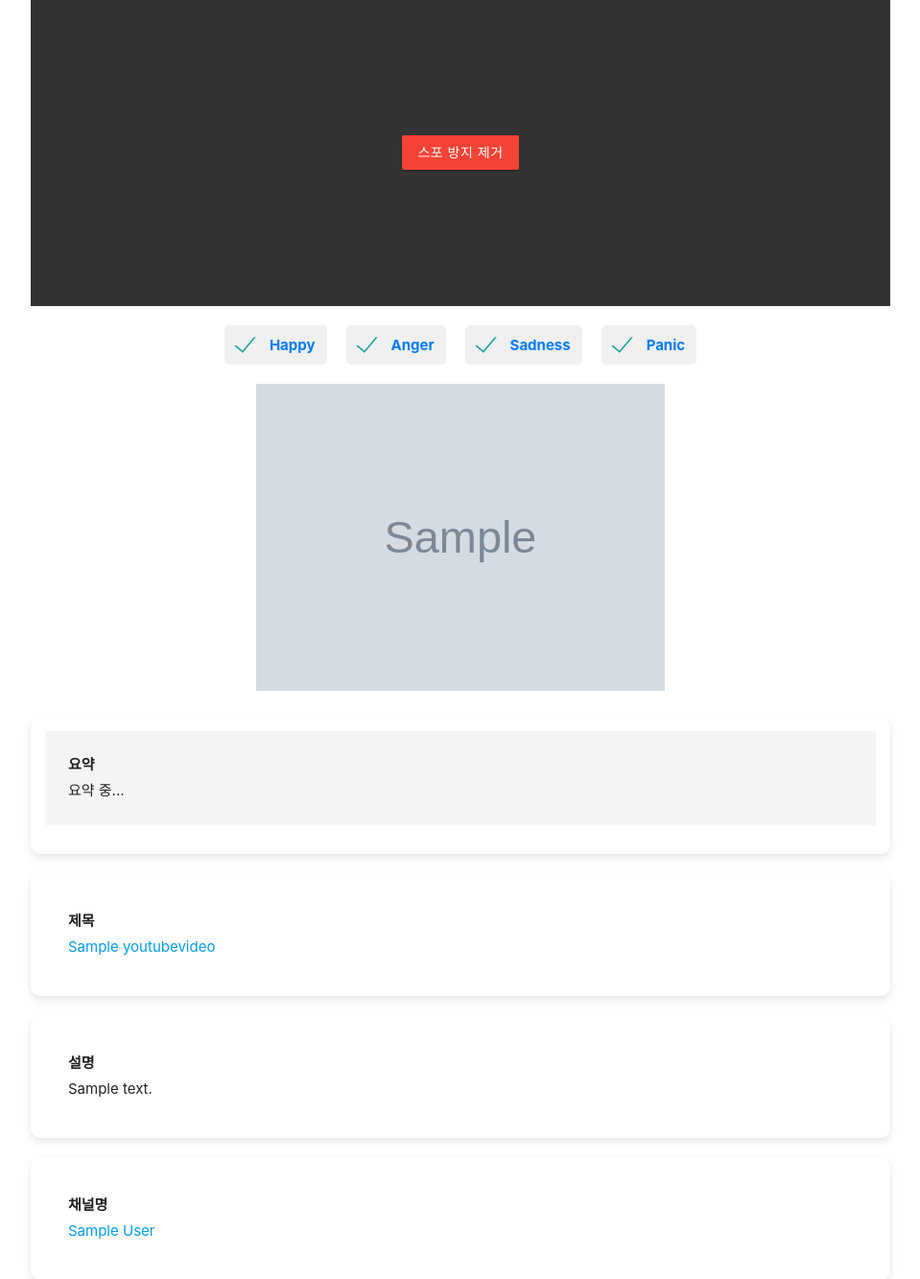
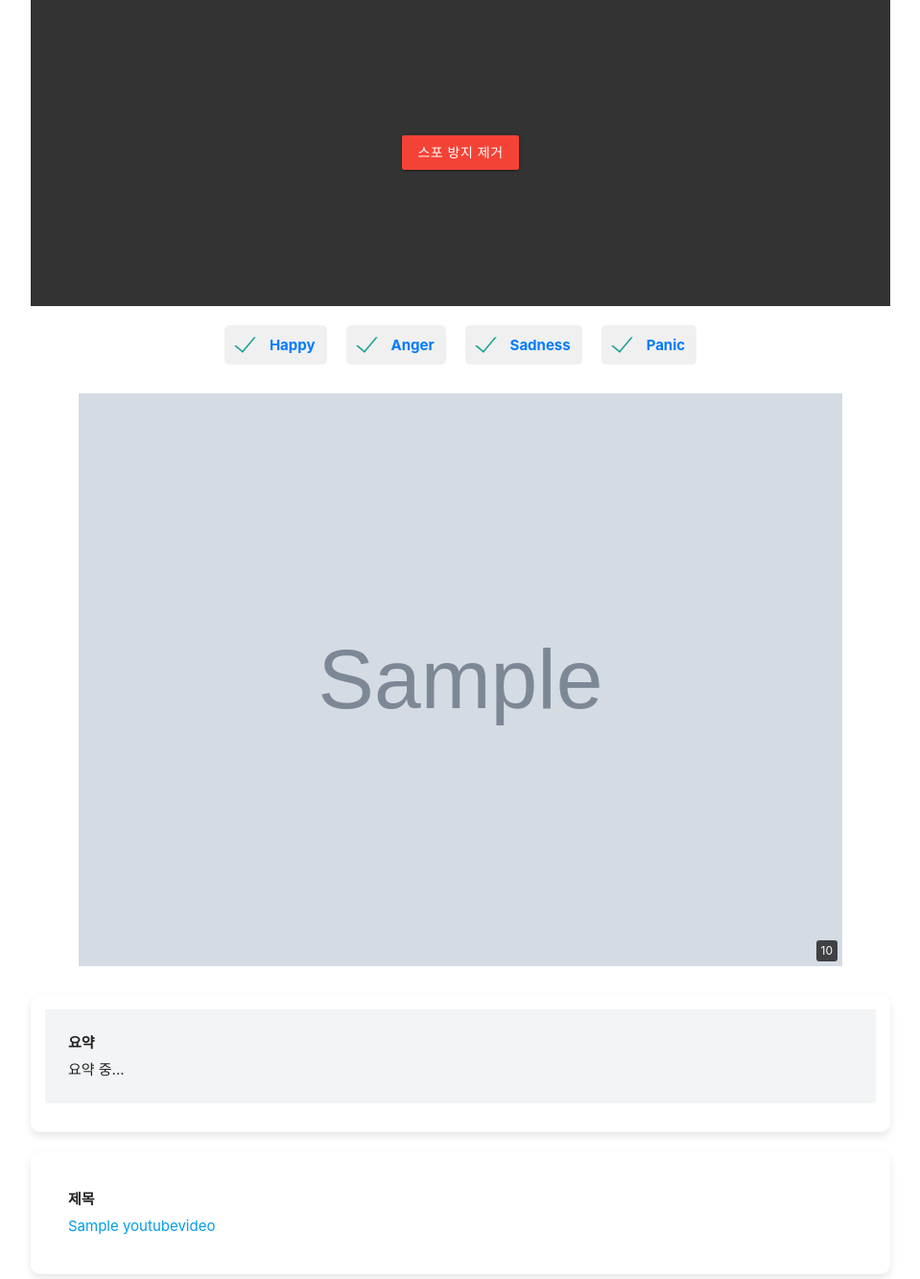
Before and after one commit to aksl007/est_final, a Django app: template emotion_tracker/templates/emotion_tracker/detail.html in a window 1280 px wide. Shown: the part 139-1472 px from the top of the page at 96% size, without its empty margins (160-1119 px from the left). Run offline with Django 3.2, Linux system fonts and the light colour scheme; tables that the repository leaves empty hold one stand-in row (values such as "Sample post"); the template is opened without the code that fills it: values that come from a table or form of the project are taken from there, most other values are stand-ins (such as "Sample title", 1, 10 or a date in 2020); grey boxes marked "Sample" are stand-in pictures.

Commit message:
index, detail

```diff
--- a/emotion_tracker/models.py
+++ b/emotion_tracker/models.py
@@ -10,6 +10,7 @@
     description = models.TextField()
     thumbnail_url = models.URLField()
     channel_url = models.URLField()
+    duration = models.IntegerField(default=0)
 
     happy = models.IntegerField(default=0)
     anger = models.IntegerField(default=0)
--- a/emotion_tracker/templates/emotion_tracker/detail.html
+++ b/emotion_tracker/templates/emotion_tracker/detail.html
@@ -125,10 +125,34 @@
                 height: 200px; /* 모바일 환경에서 그래프 높이 조정 */
             }
         }
+
+        .thumbnail-container {
+            position: relative;         /* 내부 요소 기준 위치 */
+            display: flex;              /* 플렉스 박스 적용 */
+            justify-content: center;    /* 가로축 중앙 정렬 */
+            align-items: center;        /* 세로축 중앙 정렬 */
+            width: 100%;                /* 부모의 전체 너비 차지 */
+            height: 100%;               /* 부모의 전체 높이 차지 */
+        }
+
         .video-thumbnail {
-            width: 100%; /* 부모 요소의 너비에 맞게 이미지 크기 설정 */
-            height: 320px; /* 이미지의 비율을 유지하도록 설정 */
-            object-fit: contain; /* 이미지가 비율을 유지하며 부모 요소에 맞게 크기가 조정되도록 설정 */
+            width: 100%;               /* 이미지가 컨테이너 크기에 맞게 조정 */
+            height: auto;              /* 비율을 유지하며 높이 자동 조정 */
+            display: block;            /* 이미지 블록 처리 */
+            max-width: 100%;           /* 이미지가 컨테이너를 넘지 않도록 설정 */
+            padding: 10px 50px;
+        }
+
+        .duration {
+            position: absolute;        /* 부모 요소 기준으로 절대 위치 */
+            bottom: 5px;               /* 하단에서 5px 떨어짐 */
+            right: 5px;                /* 오른쪽에서 5px 떨어짐 */
+            background: rgba(0, 0, 0, 0.7); /* 반투명 배경 */
+            color: #fff;               /* 글씨 색을 흰색으로 */
+            padding: 2px 5px;          /* 내부 여백 */
+            font-size: 12px;           /* 글씨 크기 */
+            border-radius: 3px;        /* 모서리 둥글게 처리 */
+            margin: 10px 50px;
         }
 
         .frame-wrapper {
@@ -286,6 +310,7 @@
         .nav-arrow:hover {
             color: #bbb;
         }
+
     </style>
 </head>
 <body>
@@ -340,8 +365,12 @@
         <!-- Video Details -->
         <div class="video-details">
 
-            <a href="{{ video.video_url }}" target="_blank">
+            <a href="{{ video.video_url }}" target="_blank" class="thumbnail-container">
                 <img src="{{ video.thumbnail_url }}" alt="Video Thumbnail" class="video-thumbnail" >
+                <!-- 상영 시간 표시 -->
+                <span class="duration">
+                    {{ duration }} <!-- MM:SS 형식으로 시간 변환 -->
+                </span>
             </a>
 
             <div class="card detail-card">
--- a/emotion_tracker/utils.py
+++ b/emotion_tracker/utils.py
@@ -20,3 +20,8 @@
         })
 
     return top_comments
+
+def format_duration(seconds):
+    minutes = seconds // 60
+    secs = seconds % 60
+    return f"{minutes}:{secs:02}"  # MM:SS 형식
```
Also changed, not shown: emotion_tracker/templates/emotion_tracker/index.html (+62 -10 lines), emotion_tracker/templates/emotion_tracker/upload.html (+15 -20 lines), emotion_tracker/views.py (+21 -19 lines), emotion_tracker/migrations/0012_youtubevideo_duration.py (added).
